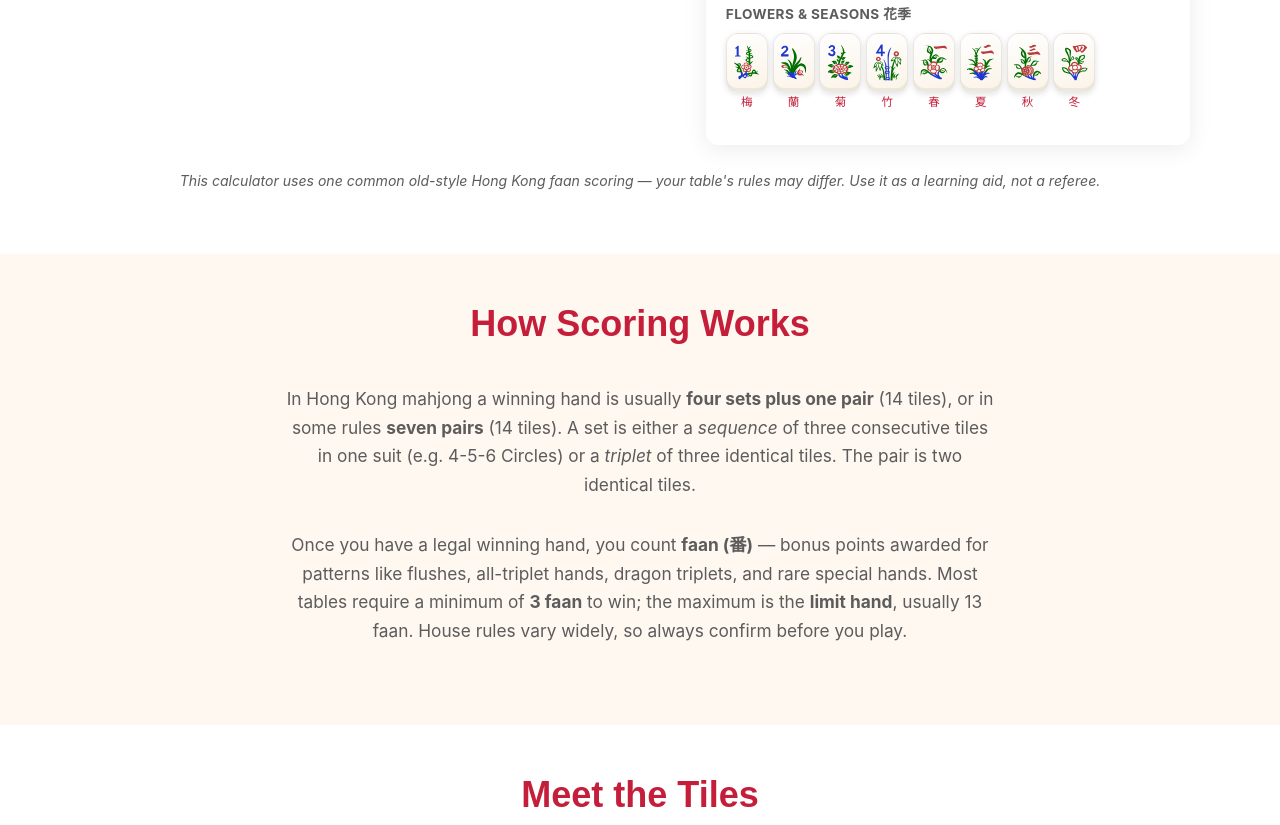
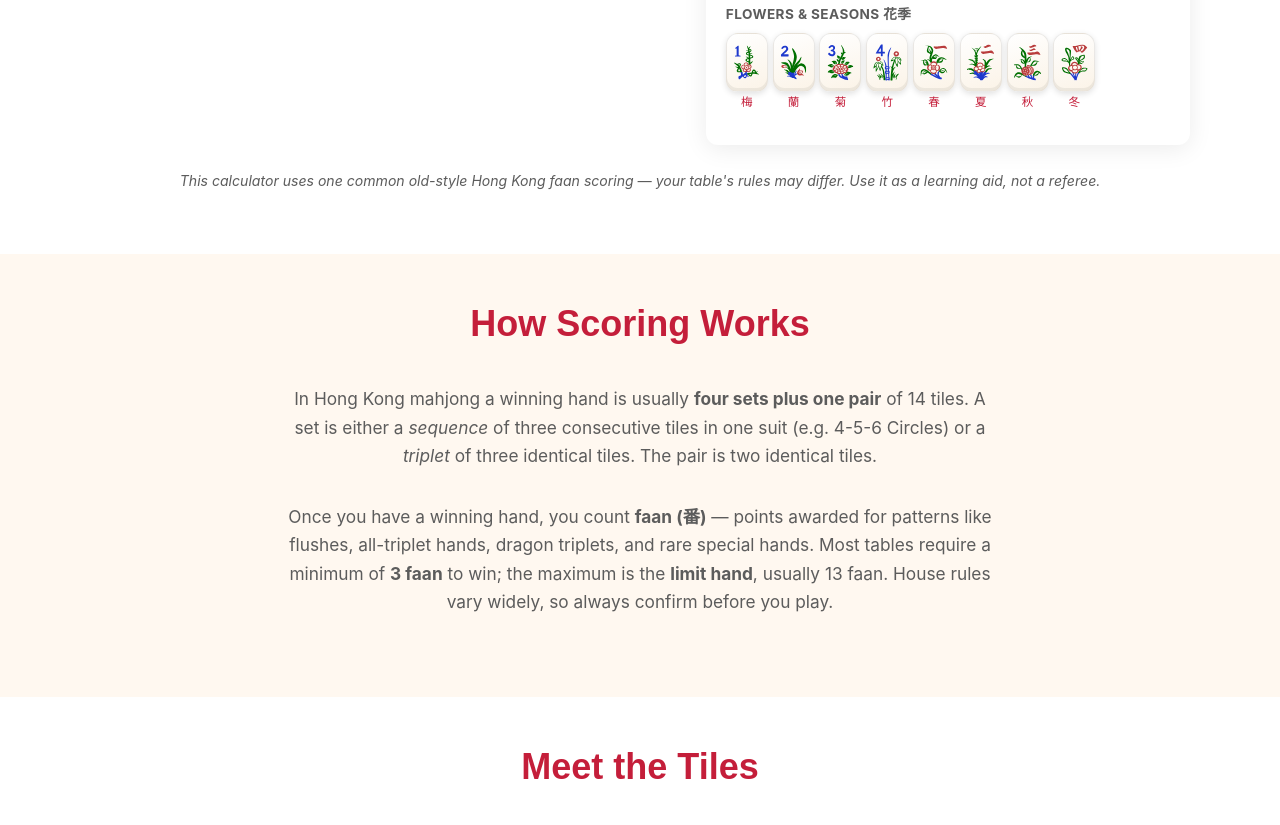
Before and after one commit to codenameyau/lucky-cat-mahjong, a plain HTML site: page hong-kong-mahjong-scoring/index.html in a window 1280 px wide. Shown: the part 1315-2140 px from the top of the page. Drawn offline with Linux system fonts and the light colour scheme; a web font is replaced by a local one.

Commit message:
Update the description

```diff
--- a/hong-kong-mahjong-scoring/index.html
+++ b/hong-kong-mahjong-scoring/index.html
@@ -146,7 +146,7 @@
       <div class="container">
         <div class="section-intro">
           <h2 class="section-heading">Interactive Points Calculator</h2>
-          <p class="section-subheading">Build a hand, tick the situational bonuses, and see the faan instantly</p>
+          <p class="section-subheading">Build a hand, select the situational bonuses, and see the points instantly</p>
         </div>
 
         <div class="calc">
@@ -217,10 +217,10 @@
           <h2 class="section-heading">How Scoring Works</h2>
         </div>
         <p class="points-lead">
-          In Hong Kong mahjong a winning hand is usually <strong>four sets plus one pair</strong> (14 tiles), or in some rules <strong>seven pairs</strong> (14 tiles). A set is either a <em>sequence</em> of three consecutive tiles in one suit (e.g. 4-5-6 Circles) or a <em>triplet</em> of three identical tiles. The pair is two identical tiles.
+          In Hong Kong mahjong a winning hand is usually <strong>four sets plus one pair</strong> of 14 tiles. A set is either a <em>sequence</em> of three consecutive tiles in one suit (e.g. 4-5-6 Circles) or a <em>triplet</em> of three identical tiles. The pair is two identical tiles.
         </p>
         <p class="points-lead">
-          Once you have a legal winning hand, you count <strong>faan (番)</strong> — bonus points awarded for patterns like flushes, all-triplet hands, dragon triplets, and rare special hands. Most tables require a minimum of <strong>3 faan</strong> to win; the maximum is the <strong>limit hand</strong>, usually 13 faan. House rules vary widely, so always confirm before you play.
+          Once you have a winning hand, you count <strong>faan (番)</strong> — points awarded for patterns like flushes, all-triplet hands, dragon triplets, and rare special hands. Most tables require a minimum of <strong>3 faan</strong> to win; the maximum is the <strong>limit hand</strong>, usually 13 faan. House rules vary widely, so always confirm before you play.
         </p>
       </div>
     </section>
```
